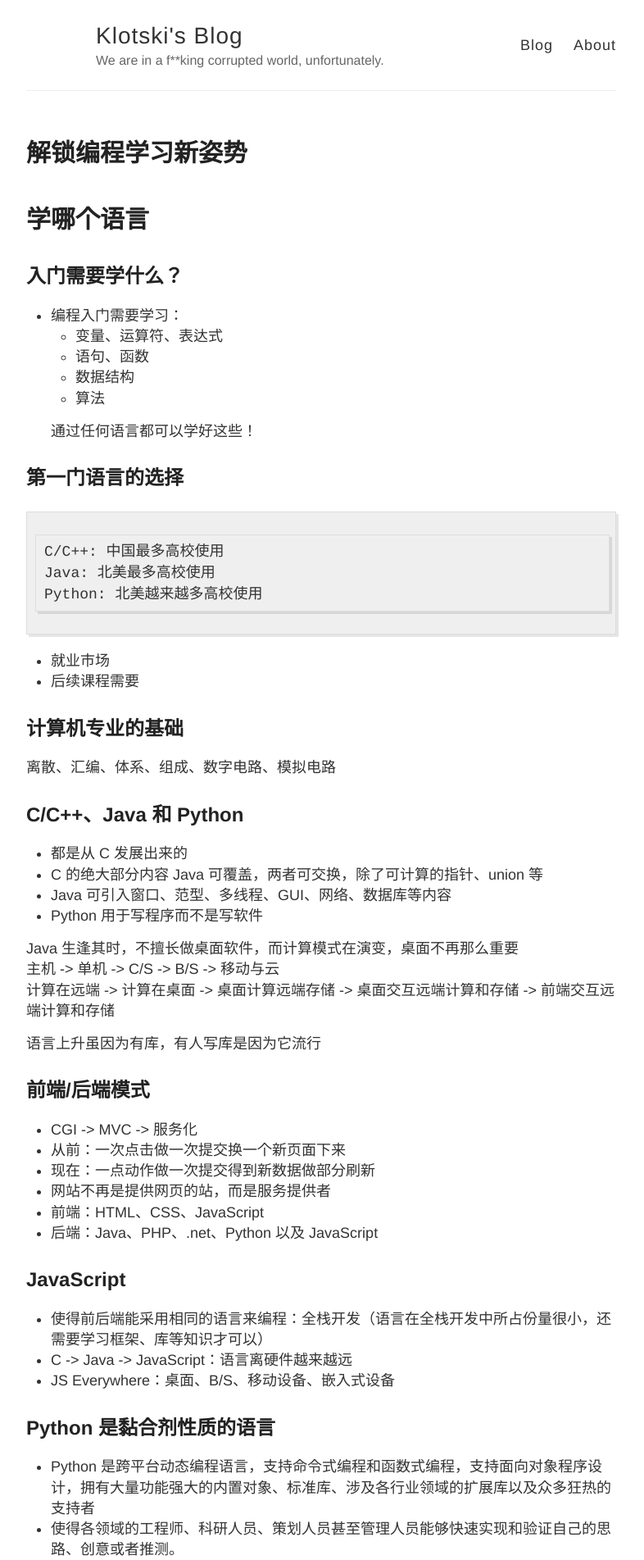
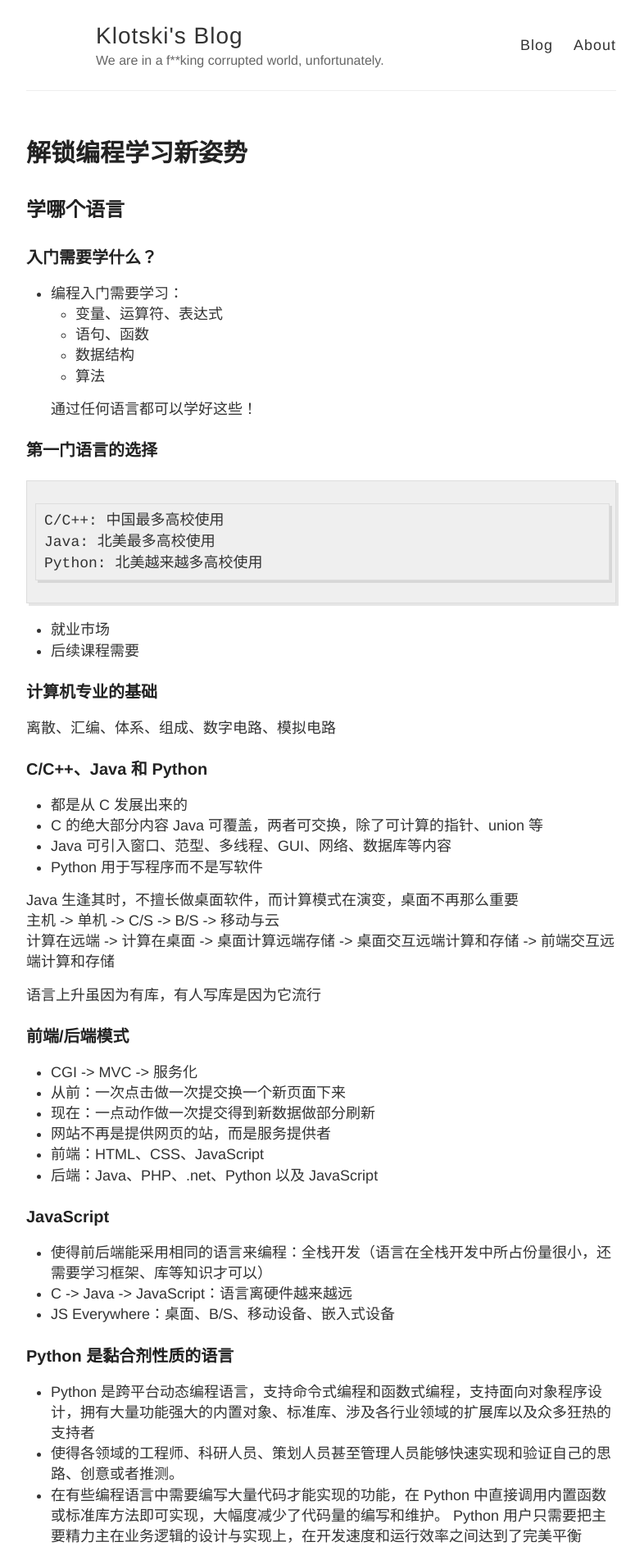
Before and after one commit to klotski/klotski.github.io, a Jekyll site: the page built from _posts/2017-04-01-解锁编程学习新姿势.md, in a window 1280 px wide. Shown: the top 1903 px of the page at 82% size, without its empty margins (248-1034 px from the left). Built offline with Jekyll 4.4.1, drawn with Linux system fonts in a browser that asks for light colours.

```diff
--- a/_posts/2017-04-01-解锁编程学习新姿势.md
+++ b/_posts/2017-04-01-解锁编程学习新姿势.md
@@ -3,9 +3,9 @@ layout: post
 title: 解锁编程学习新姿势
 ---
 
-# 学哪个语言
+## 学哪个语言
 
-## 入门需要学什么？
+### 入门需要学什么？
 
 *   编程入门需要学习：
     *   变量、运算符、表达式
@@ -15,7 +15,7 @@ title: 解锁编程学习新姿势
 
     通过任何语言都可以学好这些！
 
-## 第一门语言的选择
+### 第一门语言的选择
 
     C/C++: 中国最多高校使用
     Java: 北美最多高校使用
@@ -24,12 +24,12 @@ title: 解锁编程学习新姿势
 *   就业市场
 *   后续课程需要
 
-## 计算机专业的基础
+### 计算机专业的基础
 
 离散、汇编、体系、组成、数字电路、模拟电路
 
 
-## C/C++、Java 和 Python
+### C/C++、Java 和 Python
 
 *   都是从 C 发展出来的
 *   C 的绝大部分内容 Java 可覆盖，两者可交换，除了可计算的指针、union 等
@@ -42,7 +42,7 @@ Java 生逢其时，不擅长做桌面软件，而计算模式在演变，桌面
 
 语言上升虽因为有库，有人写库是因为它流行
 
-## 前端/后端模式
+### 前端/后端模式
 
 *    CGI -> MVC -> 服务化
 *    从前：一次点击做一次提交换一个新页面下来
@@ -51,26 +51,26 @@ Java 生逢其时，不擅长做桌面软件，而计算模式在演变，桌面
 *    前端：HTML、CSS、JavaScript
 *    后端：Java、PHP、.net、Python 以及 JavaScript
 
-## JavaScript
+### JavaScript
 
 *    使得前后端能采用相同的语言来编程：全栈开发（语言在全栈开发中所占份量很小，还需要学习框架、库等知识才可以）
 *    C -> Java -> JavaScript：语言离硬件越来越远
 *    JS Everywhere：桌面、B/S、移动设备、嵌入式设备
 
-## Python 是黏合剂性质的语言
+### Python 是黏合剂性质的语言
 
 *    Python 是跨平台动态编程语言，支持命令式编程和函数式编程，支持面向对象程序设计，拥有大量功能强大的内置对象、标准库、涉及各行业领域的扩展库以及众多狂热的支持者
 *    使得各领域的工程师、科研人员、策划人员甚至管理人员能够快速实现和验证自己的思路、创意或者推测。
 *    在有些编程语言中需要编写大量代码才能实现的功能，在 Python 中直接调用内置函数或标准库方法即可实现，大幅度减少了代码量的编写和维护。 Python 用户只需要把主要精力主在业务逻辑的设计与实现上，在开发速度和运行效率之间达到了完美平衡
 
-## 建议
+### 建议
 
 *    对计算机本身（Computer Science 体系结构、操作系统、编译）感兴趣 -> C
 *    对Computing Science，想编程解决手头的问题（统计、AI、桌面小程序） -> Python
 *    有明确的需求（求职） -> 人家要什么学什么（PHP、JavaScript、C++）
 *    还没想好 -> Java
 
-# 知识是学会的，不是教会的
+## 知识是学会的，不是教会的
 
 难在哪里：编程是创造性活动
 
@@ -78,13 +78,13 @@ Java 生逢其时，不擅长做桌面软件，而计算模式在演变，桌面
 *    编程是一种创造性的活动
      *    很多其他学科的作业（实验）是验证性或体验性的
      *    数学也是在学习了解题思路后模仿做题
-## 学习编程的四个阶段
+### 学习编程的四个阶段
 1.    能看懂和调试别人的代码
 2.    能在别人的代码基础上进行适当改写
 3.    能把多段已有的代码拼凑起来实现自己需要的功能
 4.    自己动手编写代码实现特定功能需求
 
-## 学习编程的四招
+### 学习编程的四招
 1.    多读。读书破万卷，下笔如有神。
 2.    多练。太极拳论曰：由招熟而渐悟懂劲，由懂劲而阶及神明，然非用力之久，不能豁然贯通焉。刷题。
 3.    多想。学而不思则罔，思而不学则殆。
@@ -103,7 +103,7 @@ Java 生逢其时，不擅长做桌面软件，而计算模式在演变，桌面
 *    做记录。直接在代码中加入自己的阅读理解
 *    执行 -> 修改代码 -> 执行。通过改变来深入理解。
 
-# 和老程序员/大牛的差别
+## 和老程序员/大牛的差别
 
 几个思想误区
 
```
Also changed, not shown: _posts/2014-3-3-Hello-World.md (deleted, +0 -10 lines), _posts/2017-03-30-Special-Pronunciation.md (+0 -6 lines).
